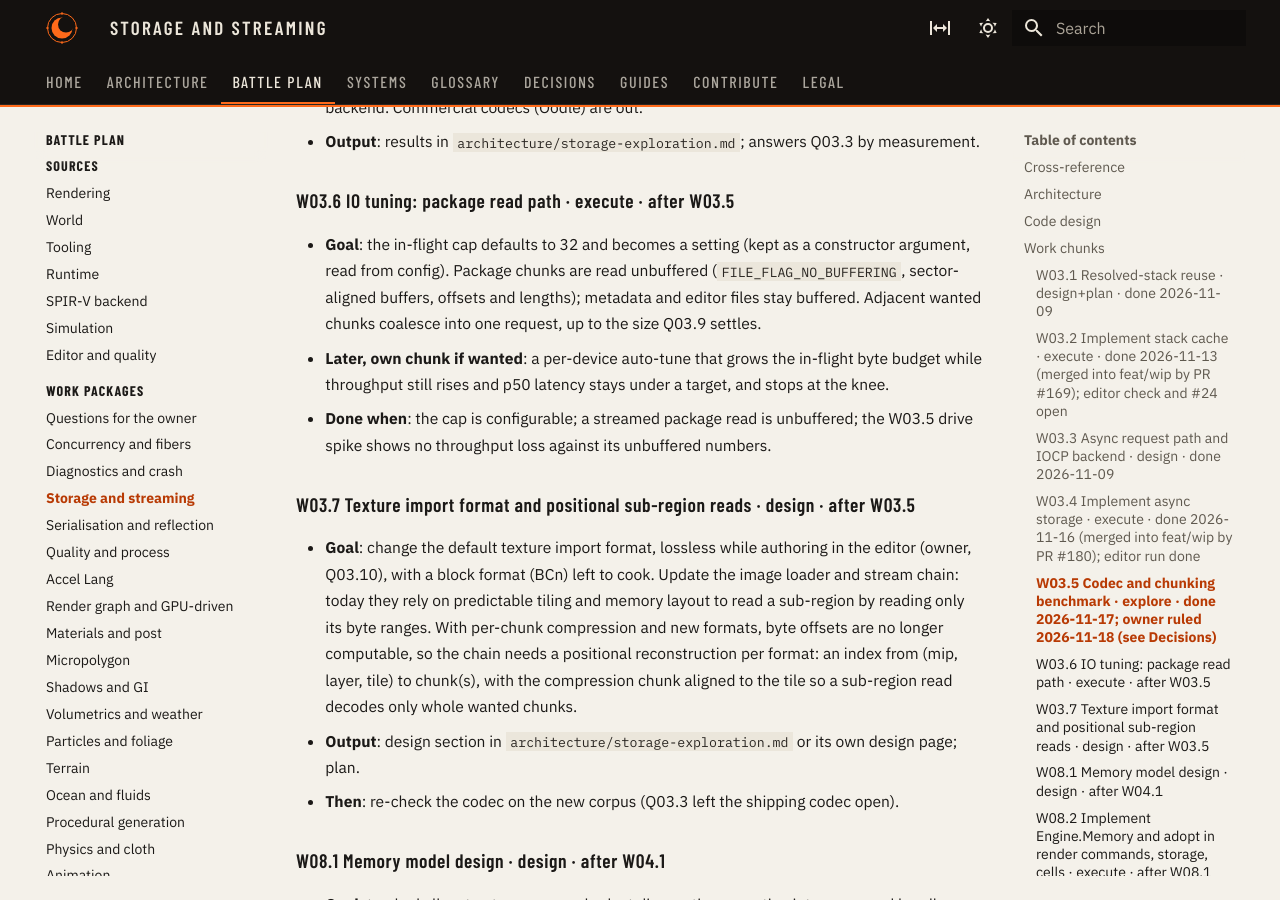
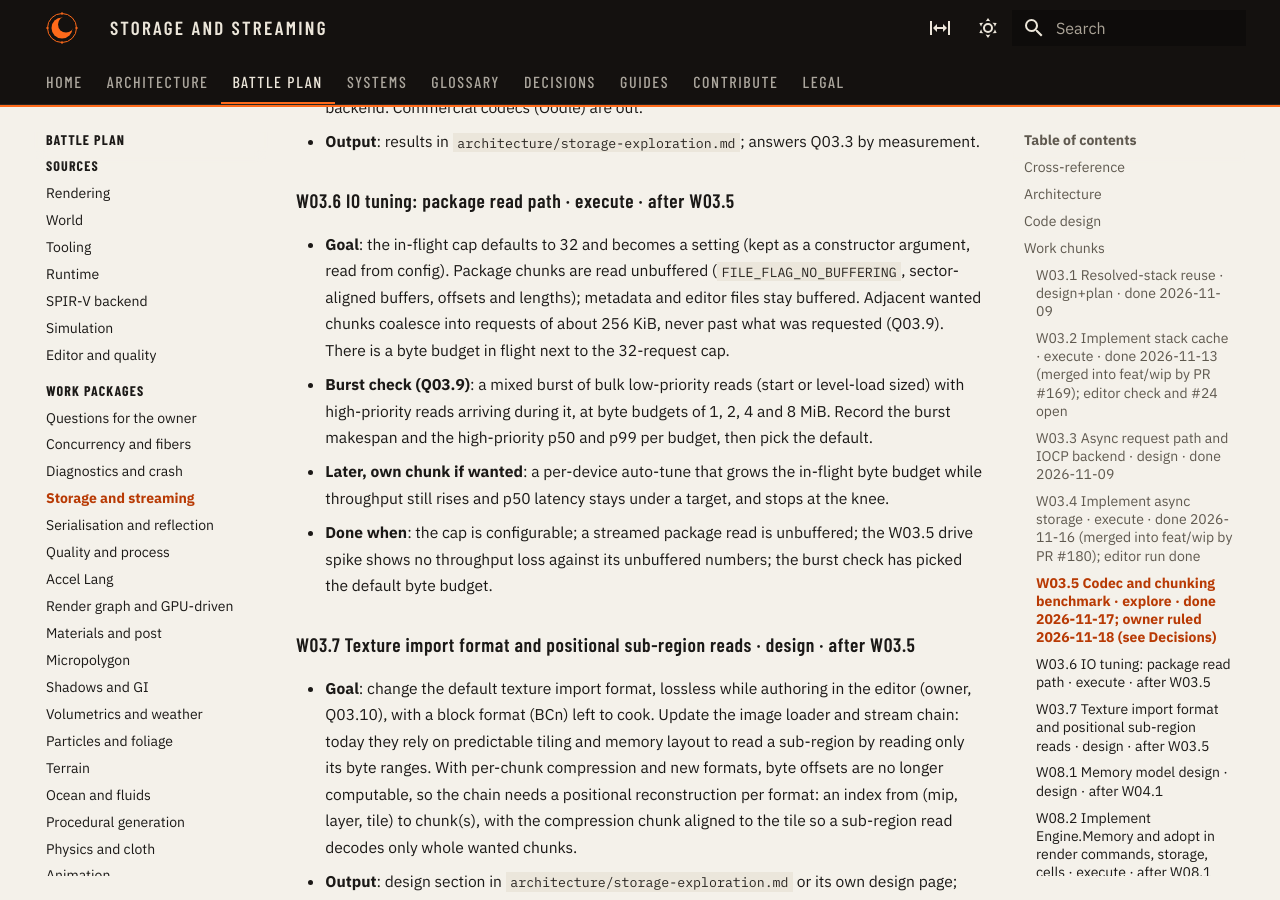
Before and after one commit to Heliogrim/Heliogrim-Pages, an MkDocs documentation site: the page built from docs/plan/work/storage-streaming.md, in a window 1280 px wide and 900 px high, scrolled down 7415 px. Built offline with MkDocs 1.6.1 and Material for MkDocs 9.7.7, drawn with Linux system fonts in a browser that asks for light colours; a script that is not in the unit is left out; some of the changed text lies outside the part shown.

Commit message:
fixup! docs(storage): W03.5 owner rulings, W03.6 and W03.7 chunks

```diff
--- a/docs/plan/work/storage-streaming.md
+++ b/docs/plan/work/storage-streaming.md
@@ -117,9 +117,10 @@ Placement: `Engine.Storage.Backend/{IoRequest,IoQueue,IoBackend,Iocp}.{hpp,cpp}`
 
 ### W03.6 IO tuning: package read path · execute · after W03.5
 
-- **Goal**: the in-flight cap defaults to 32 and becomes a setting (kept as a constructor argument, read from config). Package chunks are read unbuffered (`FILE_FLAG_NO_BUFFERING`, sector-aligned buffers, offsets and lengths); metadata and editor files stay buffered. Adjacent wanted chunks coalesce into one request, up to the size Q03.9 settles.
+- **Goal**: the in-flight cap defaults to 32 and becomes a setting (kept as a constructor argument, read from config). Package chunks are read unbuffered (`FILE_FLAG_NO_BUFFERING`, sector-aligned buffers, offsets and lengths); metadata and editor files stay buffered. Adjacent wanted chunks coalesce into requests of about 256 KiB, never past what was requested (Q03.9). There is a byte budget in flight next to the 32-request cap.
+- **Burst check (Q03.9)**: a mixed burst of bulk low-priority reads (start or level-load sized) with high-priority reads arriving during it, at byte budgets of 1, 2, 4 and 8 MiB. Record the burst makespan and the high-priority p50 and p99 per budget, then pick the default.
 - **Later, own chunk if wanted**: a per-device auto-tune that grows the in-flight byte budget while throughput still rises and p50 latency stays under a target, and stops at the knee.
-- **Done when**: the cap is configurable; a streamed package read is unbuffered; the W03.5 drive spike shows no throughput loss against its unbuffered numbers.
+- **Done when**: the cap is configurable; a streamed package read is unbuffered; the W03.5 drive spike shows no throughput loss against its unbuffered numbers; the burst check has picked the default byte budget.
 
 ### W03.7 Texture import format and positional sub-region reads · design · after W03.5
 
@@ -177,7 +178,7 @@ Placement: `Engine.Storage.Backend/{IoRequest,IoQueue,IoBackend,Iocp}.{hpp,cpp}`
 | Q03.5 (2026-11-18) | Default cap lowered from 64 to **32** and made a setting (W03.6). Measuring the drive at runtime to auto-adjust, for shipped games, is a candidate follow-up. |
 | Q03.7 (2026-11-18) | Package chunks are read unbuffered; buffered reads stay for metadata and editor files. Decided on the measurement (cold buffered reads 3.8 times slower). |
 | Q03.8 (2026-11-18) | No DirectStorage backend now; kept in view (GDeflate, `VK_EXT_memory_decompression`). |
-| Q03.9 (open) | IO request size: the "at least 256 KiB" proposal and its relation to the cap. Owner asked whether 256 KiB at 32 in flight already over-saturates the drive; answered in the conversation of 2026-11-18, ruling pending. |
+| Q03.9 (2026-11-18) | Adjacent wanted chunks coalesce into requests of about 256 KiB. Never read more than was requested to make a request bigger: a 64 KiB request stays 64 KiB. A byte budget in flight (1 to 2 MiB proposed for this drive) next to the 32-request backstop. Owner caveat: higher latency is not automatically bad. In a burst (engine start, level load, cooking), 32 × 256 KiB finishes in about the same time as a shallow window (8 MiB at 3,311 against 3,272 MiB/s, about 0.03 ms apart), and a deep queue absorbs refill stalls on our side. So the budget is not fixed at the knee before W03.6 measures burst makespan against the latency of a high-priority request that arrives during the burst. |
 | Q03.10 (2026-11-18) | Texture import default changes; lossless while authoring in the editor. The image loader and stream chain need a positional reconstruction per format for sub-region reads (W03.7). |
 | Q40.2 | 2D columns with explicit, authored height layers (surface, cave levels), each with its own height band and packages; terrain and ocean stay on the 2D grid; streaming picks layers by player height and known connections. 3D cubes rejected for now. |
 
```
Also changed, not shown: docs/architecture/storage-exploration.md (+1 -1 lines), docs/architecture/timeline.md (+1 -1 lines), docs/plan/work/index.md (+1 -1 lines).
